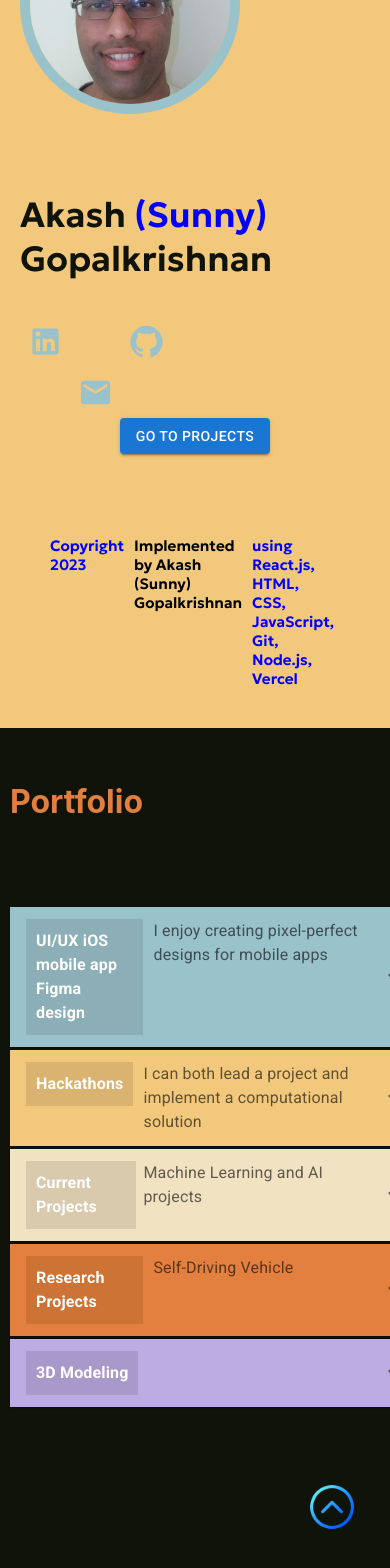
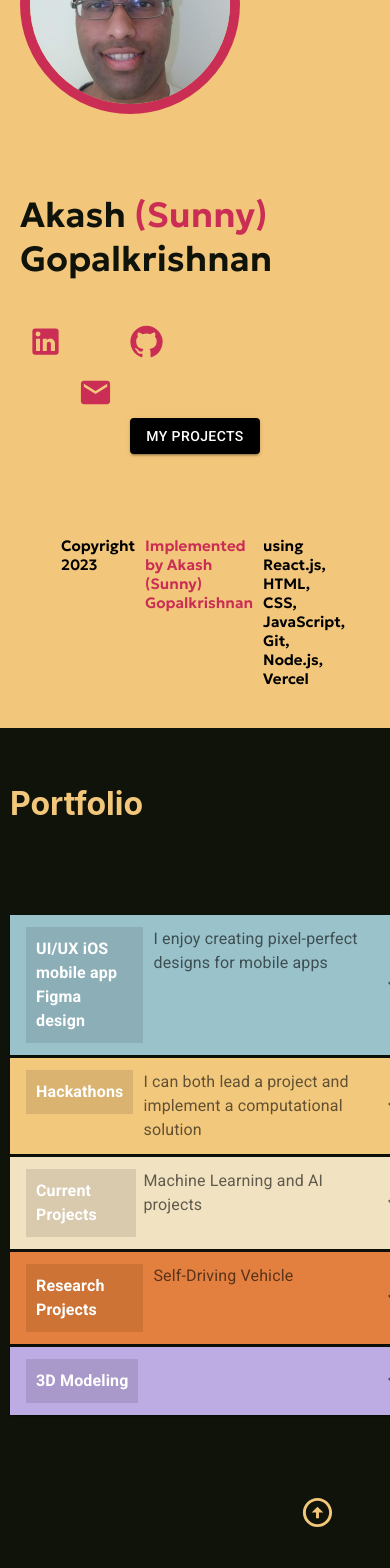
Before and after one commit to AGprofessional/Redesigned-portfolio-website-of-2023, a React (Create React App) app: page / in a window 390 px wide. Shown: the part 116-1684 px from the top of the page. Built offline with nearby package versions, Linux system fonts and the light colour scheme.

Commit message:
changed colors and up arrow button, added more tooltips

```diff
--- a/src/newlayout/App.js
+++ b/src/newlayout/App.js
@@ -3,12 +3,16 @@ import "./app.css";
 import LinkedInIcon from '@mui/icons-material/LinkedIn';
 import GitHubIcon from '@mui/icons-material/GitHub';
 import IconButton from '@mui/material/IconButton';
+import NorthIcon from '@mui/icons-material/North';
+import KeyboardDoubleArrowUpIcon from '@mui/icons-material/KeyboardDoubleArrowUp';
 import Tooltip from '@mui/material/Tooltip';
 import EmailIcon from '@mui/icons-material/Email';
 import Accordian from "./Accordian";
 import ScrollToTopButton from "./ScrollToTopButton";
 import { useRef } from "react";
 import upArrow from "./stock-images/up-arrow.png";
+import ArrowDropUpIcon from '@mui/icons-material/ArrowDropUp';
+import ArrowCircleUpIcon from '@mui/icons-material/ArrowCircleUp';
 
 function App() {
 
@@ -31,22 +35,22 @@ function App() {
               element.scrollIntoView({ behavior: 'smooth' });
             }
           };
-
+          const color="#f2C87Dff" //sunset
+          const brown = "#826251" //not used this color yet, but its a great brown
   return (
 
 <div className="container" id="top-of-page">
 
-    <div className="box" style={{backgroundColor:"#F2C87Dff"}}>
-
+    <div className="box" style={{backgroundColor:"#F3C77B"}}>
         <div className="yellow-box">
 
             <div className="top-aligned">
-                <img src="./assets/images/profile-pic.jpg" alt="image" className="image"/>
+                <img src="./assets/images/Gopalkrishnan, Akash.jpg" alt="self-image" className="image"/>
             </div>
 
             <div className="middle-aligned">
                 <p className="titleFont"style={{}}>
-                    Akash <span style={{color:"blue"}}>(Sunny)</span> Gopalkrishnan
+                    Akash <span style={{color:"#ca2e55"}}>(Sunny)</span> Gopalkrishnan
                 </p>
             </div>
 
@@ -55,7 +59,7 @@ function App() {
 
             <div className="bottom-aligned">
                 <p className="footer">
-                     Copyright 2023 <span style={{marginLeft: "10px",marginRight:"10px", color: "black"}}>
+                     Copyright 2023 <span style={{marginLeft: "10px",marginRight:"10px", color: "#ca2e55"}}>
                     Implemented by Akash (Sunny) Gopalkrishnan </span>using React.js, HTML, CSS, JavaScript, Git, Node.js, Vercel
                 </p>
             </div>
@@ -63,7 +67,7 @@ function App() {
 <span>
     <Tooltip title="LinkedIn: @akashgkrishn">
 
-    <IconButton  style={{color: "#9AC2CBff"}} outlinedSuccess href="https://www.linkedin.com/in/akashgkrishn" target="_blank">
+    <IconButton  style={{color: "#ca2e55"}} outlinedSuccess href="https://www.linkedin.com/in/akashgkrishn" target="_blank">
 <LinkedInIcon fontSize="large"/>
     </IconButton>
 
@@ -71,7 +75,7 @@ function App() {
 
     <Tooltip title="Github: @AGprofessional" >
 
-   <IconButton fullwidth style={{marginLeft: "50px", color:"#9AC2CBff"}} outlinedSuccess href="https://www.github.com/AGprofessional" target="_blank">
+   <IconButton fullwidth style={{marginLeft: "50px", color:"#ca2e55"}} outlinedSuccess href="https://www.github.com/AGprofessional" target="_blank">
    <GitHubIcon fontSize="large"/>
 
    </IconButton>
@@ -80,7 +84,7 @@ function App() {
 
    <Tooltip title="Email: sunny@hiringsunny.com" >
 
-        <IconButton fullwidth style={{marginLeft: "50px", color:"#9AC2CBff"}} outlinedSuccess href="" target="_blank">
+        <IconButton fullwidth style={{marginLeft: "50px", color:"#ca2e55"}} outlinedSuccess href="" target="_blank">
         <EmailIcon fontSize="large"/>
 
         </IconButton>
@@ -93,14 +97,15 @@ function App() {
 </div>
 
 <div class="Projects-Navigation">
-        <Button onClick={ScrollToBottom}variant="contained"> Go to Projects</Button>
-
+  <Tooltip title="enjoy the good stuff">
+        <Button style={{backgroundColor:"black"}}onClick={ScrollToBottom} variant="contained"> My Projects</Button>
+    </Tooltip>
 </div>
         </div>
     </div>
 
-    <div className="box" style={{backgroundColor:"#10130Aff"}} >
-        <h1 style={{marginLeft: "10px", color: "#E07F3Fff"}}>
+    <div className="box">
+        <h1 id="portfolio">
             Portfolio
         </h1>
     <Accordian />
@@ -108,13 +113,33 @@ function App() {
 
 
     <div className="scroll-up-button" style={{cursor: "pointer"}}>
-           <Button onClick={ScrollToTop} style={{background: "none",
+          {/* <Button onClick={ScrollToTop} style={{background: "none",
                     border: "none",
                     margin: "7px",
                     padding: "0", cursor:"pointer"}}>
            <img style={{width: "50px", height: "50px"}} src={upArrow} alt="go back up" />
 
-           </Button>
+           </Button> */}
+
+
+           <Tooltip title="No where but up from here">
+
+        <IconButton  style={{background: "none",
+                    border: "none",
+                    margin: "7px",
+                    color:"#f3c77b",
+                    padding: "0", cursor:"pointer"}}
+                    onClick={ScrollToTop}
+                   fullwidth
+                   outlinedSuccess
+                   href=""
+                   target="_blank"
+          >
+        <ArrowCircleUpIcon fontSize="large"/>
+
+        </IconButton>
+
+        </Tooltip>
 
             </div>
 
--- a/src/newlayout/app.css
+++ b/src/newlayout/app.css
@@ -1,17 +1,16 @@
 .container {
     display: flex;
-    flex-wrap: wrap;
-  justify-content: space-evenly;
-    height: 100vh;
+  flex-wrap: wrap;
+justify-content: space-evenly;
+ height: 100vh;
  position:relative;
+  }
 
-  }
 
 .accordian{
     margin-left: 10px;
     margin-right: 10px;
     overflow: visible;
-
 }
 
 .up-arrow-dimensions{
@@ -32,13 +31,16 @@ justify-content: center;
 
   .footer{
   position: absolute;
+  left: 1px;
   width:50%;
   display: flex;
   flex: row;
   bottom: 0;
   justify-content: space-evenly;
     font-size:16px;
-    color: blue;
+   /* color: #715AFF;*/
+   color: black;
+
     font-family: 'Geologica', sans-serif;
 
   text-overflow: ellipsis; /* Add an ellipsis (...) at the end of the text if it overflows */
@@ -60,10 +62,7 @@ justify-content: center;
 
 .githubButton{
     display: inline-block;
-
-
 }
-
 
   .box{
     width: 50%;
@@ -73,14 +72,17 @@ justify-content: center;
     align-items:center;
     flex-wrap:wrap;
     overflow: auto; /* or overflow: visible; */
-
+    background-color: #10130Aff;
 
   }
+#portfolio {
+    margin-left: 10px;
+    color: #16db93;
+  }
+
   .top-aligned, .middle-aligned{
     margin-left: 20px;
-
   }
-
 
 /* Rounded border */
 .rounded div{
@@ -113,7 +115,8 @@ margin-top: 10px;
     max-width:200px;
     height:auto;
     border-radius: 50%;
-    border: 10px solid #9AC2CBff;
+    /*border: 10px solid #715AFF;*/
+    border: 10px solid #ca2e55;
 
   }
 
@@ -142,10 +145,12 @@ margin-top: 10px;
      color:white;
 }
 
+/**/
 
 
 .Projects-Navigation{
   display: none;
+
 }
 
 .scroll-up-button{
@@ -181,8 +186,6 @@ margin-top: 10px;
         font-size: 15px;
         padding-left:50px;
         margin-bottom: 40px;
-
-
     }
     .diversity-text{
         width: 90px;
@@ -204,6 +207,13 @@ margin-top: 10px;
       justify-content: center;
       margin-left: 75%;
     }
+
+
+
+    #portfolio{
+      color:#f3c77b;
+     }
+
 
   }
 
@@ -233,12 +243,23 @@ margin-top: 10px;
     .research-poster-image-container img{
       width: 250px;
     }
+
+
    .footer{
     font-size: 15px;
     padding-left:50px;
     margin-bottom: 40px;
+    margin-left: 10px;
 
    }
+
+
+
+   #portfolio{
+    color:#f3c77b;
+   }
+
+
 
   }
 
@@ -263,6 +284,12 @@ margin-top: 10px;
       width: 150px;
     }
 
+
+
+    #portfolio{
+      color:#f3c77b;
+     }
+
     .footer{
       font-size: 15px;
       padding-left:50px;
```
Also changed, not shown: public/assets/images/Gopalkrishnan, Akash.jpg (renamed from public/assets/images/profile-pic.jpg).
